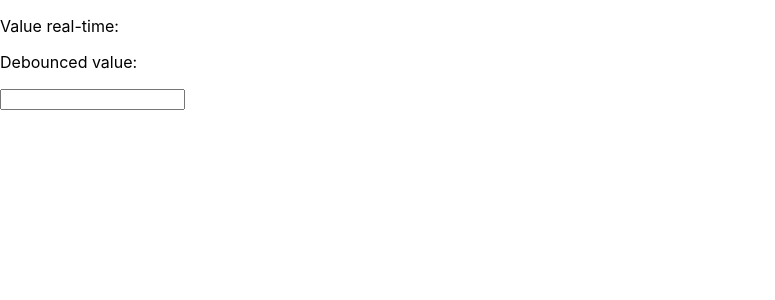
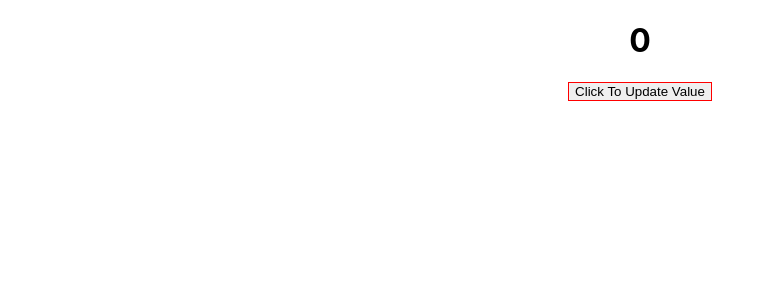
Before and after one commit to Rangerslider/React_Hooks, a React (Create React App) app: page / in a window 1280 px wide. Shown: the top 300 px of the page, without its empty margins (0-775 px from the left). Built offline with nearby package versions, Linux system fonts and the light colour scheme.

Commit message:
Custome Hook add

```diff
--- a/package.json
+++ b/package.json
@@ -6,6 +6,7 @@
     "@testing-library/jest-dom": "^5.16.5",
     "@testing-library/react": "^13.4.0",
     "@testing-library/user-event": "^13.5.0",
+    "bootstrap": "^5.2.3",
     "react": "^18.2.0",
     "react-dom": "^18.2.0",
     "react-scripts": "5.0.1",
--- a/public/index.html
+++ b/public/index.html
@@ -5,39 +5,19 @@
     <link rel="icon" href="%PUBLIC_URL%/favicon.ico" />
     <meta name="viewport" content="width=device-width, initial-scale=1" />
     <meta name="theme-color" content="#000000" />
+    <meta name="Ishmoth Ura Nuri" content="#000000" />
     <meta
       name="description"
       content="Web site created using create-react-app"
     />
     <link rel="apple-touch-icon" href="%PUBLIC_URL%/logo192.png" />
-    <!--
-      manifest.json provides metadata used when your web app is installed on a
-      user's mobile device or desktop. See https://developers.google.com/web/fundamentals/web-app-manifest/
-    -->
+
     <link rel="manifest" href="%PUBLIC_URL%/manifest.json" />
-    <!--
-      Notice the use of %PUBLIC_URL% in the tags above.
-      It will be replaced with the URL of the `public` folder during the build.
-      Only files inside the `public` folder can be referenced from the HTML.
 
-      Unlike "/favicon.ico" or "favicon.ico", "%PUBLIC_URL%/favicon.ico" will
-      work correctly both with client-side routing and a non-root public URL.
-      Learn how to configure a non-root public URL by running `npm run build`.
-    -->
-    <title>React App</title>
+    <title>Ishmoth Ura Nuri</title>
   </head>
   <body>
     <noscript>You need to enable JavaScript to run this app.</noscript>
     <div id="root"></div>
-    <!--
-      This HTML file is a template.
-      If you open it directly in the browser, you will see an empty page.
-
-      You can add webfonts, meta tags, or analytics to this file.
-      The build step will place the bundled scripts into the <body> tag.
-
-      To begin the development, run `npm start` or `yarn start`.
-      To create a production bundle, use `npm run build` or `yarn build`.
-    -->
   </body>
 </html>
--- a/src/App.js
+++ b/src/App.js
@@ -1,13 +1,14 @@
 
 
 import "./assets/Style/App.css";
-import CustomHookExample from "./components/UseDebounceHook.js";
+// import CustomHookExample from "./component/Advance/CustomHookExample";
+import CustomHookExample2 from "./components/Basic/BasicCustomHookExample";
 
 function App() {
 
   return (
     <>
-      <CustomHookExample/>
+      <CustomHookExample2/>
     </>
   );
 }
--- /dev/null
+++ b/src/components/Advance/CustomHookExample.js
@@ -0,0 +1,38 @@
+import React from "react";
+import UseCustomHooks from "./UseCustomHook";
+
+const CustomHookExample = () => {
+
+  // ! eita console a giye application a giye local storage a data store kore rakhbe basically
+
+  const [name,setName] = UseCustomHooks("name","NURI");
+
+  return (
+    <div className="container">
+      <input
+        style={{
+          display: "flex",
+          margin: "10px",
+          fontSize: "20px",
+          textAlign: "center",
+        }}
+        type="text"
+        value={name}
+        onChange={(e)=>setName(e.target.value)}
+      />
+      <div
+        className="x "
+        style={{
+          justifyContent: "center",
+          display: "flex",
+          justifyItems: "center",
+          textAlign: "center",
+        }}
+      >
+        <h3> value is {name}</h3>
+      </div>
+    </div>
+  );
+};
+
+export default CustomHookExample;
--- /dev/null
+++ b/src/components/Basic/BasicCustomHookExample.js
@@ -0,0 +1,48 @@
+import Custom from './Custom';
+
+function BasicCustomHookExample() {
+
+  // ! Custom theke value , setValue ber kore nicchi . mone rakhty hobe je
+  // ! value ber korar somoi always [ ] ta use kortyt hobe
+  // ! useState , UseEffect sob somoi { } diye import korty hobe
+
+
+  const [value,setValue] = Custom(0);
+
+  return (
+    <>
+      <div className="container">
+        <div
+          className="xx"
+          style={{
+            display: "flex",
+            justifyItems: "center",
+            justifyContent: "center",
+          }}
+        >
+          <h1>{value}</h1>
+        </div>
+        <div
+          style={{
+            display: "flex",
+            width: "100%",
+            justifyItems: "center",
+            justifyContent: "center",
+          }}
+        >
+          <button
+            style={{
+              display: "flex",
+              border: "1px solid red",
+            }}
+            onClick={() => setValue(value + 1)}
+          >
+            Click To Update Value
+          </button>
+        </div>
+      </div>
+    </>
+  );
+}
+
+export default BasicCustomHookExample;
--- /dev/null
+++ b/src/components/Basic/Custom.js
@@ -0,0 +1,21 @@
+import { useState, useEffect } from "react";
+
+function Custom(initialvalue) {
+  const [value, setValue] = useState(initialvalue);
+
+  useEffect(() => {
+
+    console.log("printing from custom hook");
+
+    if (value >= 1) {
+      document.title = `count (${value})`;
+    } else {
+      document.title = `Ishmoth Ura Nuri`;
+    }
+
+  });
+
+  return [value, setValue];
+}
+
+export default Custom;
--- a/src/components/UseDebounce.js
+++ /dev/null
@@ -1,57 +0,0 @@
-// Create a custom hook that takes a value and a delay.
-// Use the useState() hook to store the debounced value.
-// Use the useEffect() hook to update the debounced value every time value is updated.
-// Use setTimeout() to create a timeout that delays invoking the setter of the previous state variable by delay ms.
-// Use clearTimeout() to clean up when dismounting the component.const useDebounce = (value, delay) => {
-
-
-// syntax:
-//     const [debouncedValue, setDebouncedValue] = React.useState(value);
-
-//     React.useEffect(() => {
-//       const handler = setTimeout(() => {
-//         setDebouncedValue(value);
-//       }, delay);
-
-//       return () => {
-//         clearTimeout(handler);
-//       };
-//     }, [value]);
-
-//     return debouncedValue;
-//   };
-
-
-import { useEffect, useState } from "react";
-
-function UseDebounce(value, delay) {
-
-  console.log(value,delay)
-
-  const [debouncedValue, setDebouncedValue] = useState(value);
-
-  useEffect(() => {
-
-    // ! update debouncedValue after given delay or after 500 milliseconds if given delay is 0
-
-    const timer = setTimeout(() => {
-      setDebouncedValue(value);
-    }, delay || 500);
-
-    return () => {
-
-      //! Cancel the timeout if value changes (also on delay change or unmount)
-      //! This is how we prevent debounced value from updating if value is changed ...
-      //! .. within the delay period. Timeout gets cleared and restarted.
-    // ? so basically amra ei cleartimeout diye jodi given delay er majhe kno key press hoi tahole oi ager time cancle kore new time abr set kore dibo
-    // * so ei vabe colty thakbe joto time nah typing ses hocche ... typing ses korle then debounce er value set kore return kore dibo
-
-      clearTimeout(timer);
-
-    };
-  }, [value, delay]);
-
-  return debouncedValue;
-}
-
-export default UseDebounce;
--- a/src/components/UseDebounceHook.js
+++ /dev/null
@@ -1,32 +0,0 @@
-import {  useEffect, useState } from "react";
-
-import useDebounce from "./UseDebounce.js";
-
-export default function UseDebounceHook() {
-
-  const [value, setValue] = useState("");
-
-  const debouncedValue = useDebounce(value,400);
-
-  const handleChange = (event) => {
-    setValue(event.target.value);
-  };
-
-
-  useEffect(() => {
-
-    //! Do fetch here...
-    //! Triggers when "debouncedValue" changes
-    console.log("DebouncedValue",debouncedValue);
-
-  }, [debouncedValue]);
-
-  return (
-    <div>
-      <p>Value real-time: {value}</p>
-      <p>Debounced value: {debouncedValue}</p>
-
-      <input type="text" value={value} onChange={handleChange} />
-    </div>
-  );
-}
```
Also changed, not shown: src/components/Advance/UseCustomHook.js (added, +39 -0 lines), 1 other file (tests, documents, lock files or other folders).
